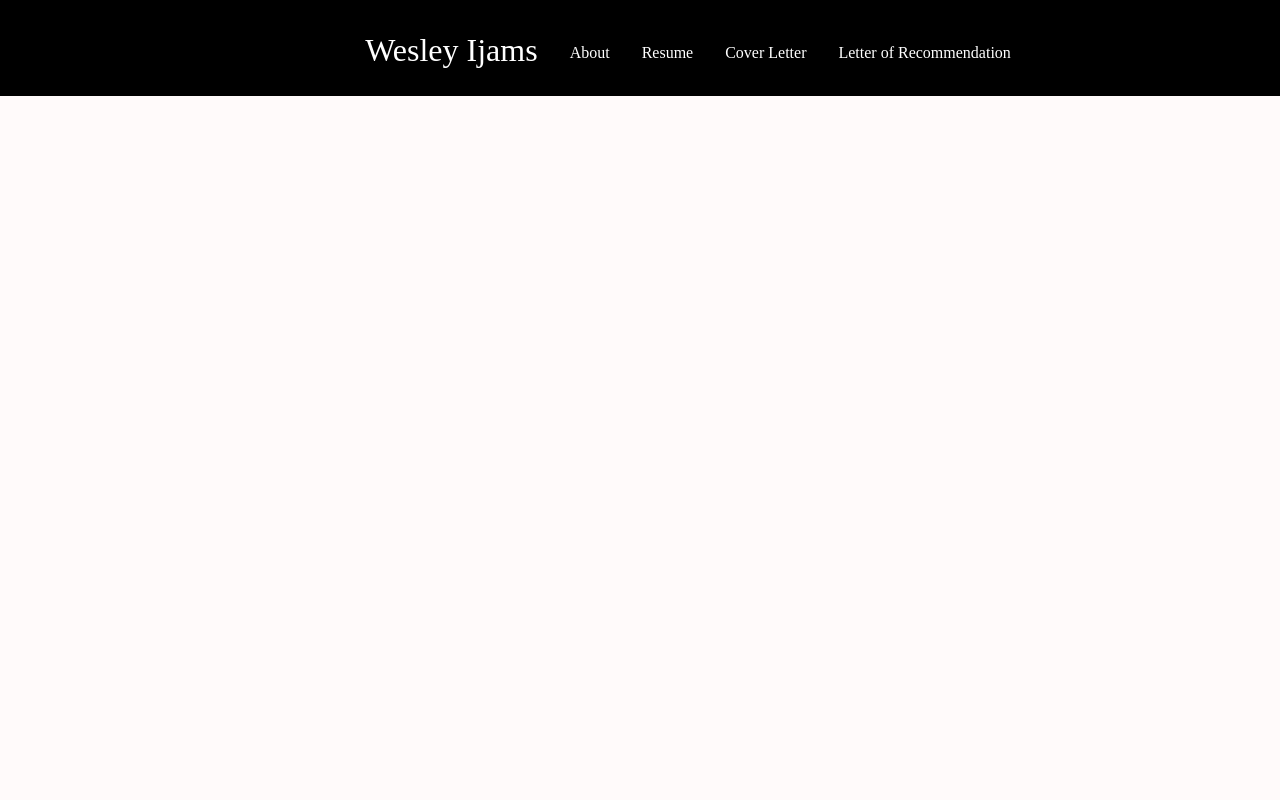
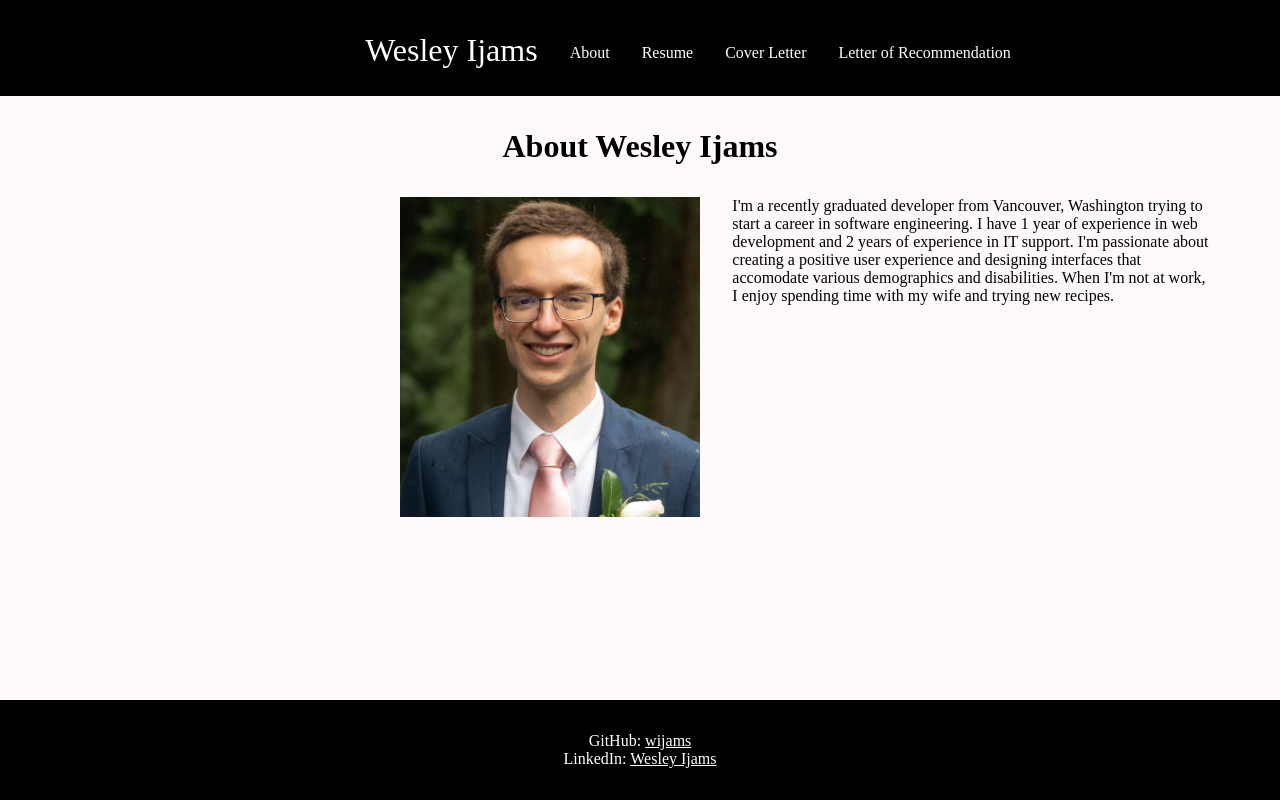
Before and after one commit to wijams/resume, a React (Vite) app: page /about in a window 1280 px wide. Built offline with nearby package versions, Linux system fonts and the light colour scheme.

Commit message:
Add information to about page.

```diff
--- a/index.html
+++ b/index.html
@@ -4,7 +4,7 @@
     <meta charset="UTF-8" />
     <link rel="icon" type="image/svg+xml" href="/vite.svg" />
     <meta name="viewport" content="width=device-width, initial-scale=1.0" />
-    <title>Vite + React + TS</title>
+    <title>Wesley Ijams Portfolio</title>
   </head>
   <body>
     <div id="root"></div>
--- a/src/components/About.tsx
+++ b/src/components/About.tsx
@@ -1,10 +1,43 @@
+import styled from '@emotion/styled';
 import Header from './Header'
+import Footer from './Footer'
+import picture from '../Images/WorkPicture.jpg'
+
+const OwnerHeader = styled.h1`
+    padding-top: 8rem;
+    text-align: center;
+`
+
+const InfoDiv = styled.div`
+    margin-top: 2rem;
+    display: flex;
+    flex-direction: row;
+`
+
+const OwnerImage = styled.img`
+    margin-left: 25rem;
+    height: 20rem;
+`
+
+const OwnerText = styled.p`
+    margin-left: 2rem;
+    width: 30rem;
+`
 
 function About() {
     return (
         <>
             <Header/>
-            <h1>About</h1>
+            <OwnerHeader>About Wesley Ijams</OwnerHeader>
+            <InfoDiv>
+                <OwnerImage src={picture} alt="The website owner"/>
+                <OwnerText>I'm a recently graduated developer from Vancouver, Washington trying to start a career in software engineering.
+                    I have 1 year of experience in web development and 2 years of experience in IT support.
+                    I'm passionate about creating a positive user experience and designing interfaces that accomodate various demographics and disabilities.
+                    When I'm not at work, I enjoy spending time with my wife and trying new recipes.
+                </OwnerText>
+            </InfoDiv>
+            <Footer/>
         </>
     )
 }
--- a/src/components/CoverLetter.tsx
+++ b/src/components/CoverLetter.tsx
@@ -1,10 +1,12 @@
 import Header from './Header'
+import Footer from './Footer'
 
 function CoverLetter() {
     return (
         <>
             <Header/>
             <h1>Cover Letter</h1>
+            <Footer/>
         </>
     )
 }
--- a/src/components/Footer.tsx
+++ b/src/components/Footer.tsx
@@ -7,6 +7,10 @@ const Div = styled.div`
     min-height: 2rem;
     padding: 2rem;
     margin-top: 1rem;
+    position: fixed;
+    left: 0;
+    bottom: 0;
+    right: 0;
 `
 
 const Hyperlink = styled.a`
--- a/src/components/Home.tsx
+++ b/src/components/Home.tsx
@@ -36,7 +36,7 @@ const LinkDiv = styled.div`
     display: flex;
     flex-direction: row;
     justify-content: center;
-    margin-bottom: 2rem;
+    margin-bottom: 8rem;
 `
 
 const IconDiv = styled.div`
@@ -89,7 +89,7 @@ function Home() {
         <>
             <Header/>
             <Banner>
-                <BannerImage src={picture} alt="The website owner"/>
+                <BannerImage src={picture} alt="A forest in mist"/>
             </Banner>
             <TextDiv>
                 <HomeHeader>Wesley Ijams Portfolio</HomeHeader>
--- a/src/components/LetterOfRecommendation.tsx
+++ b/src/components/LetterOfRecommendation.tsx
@@ -1,10 +1,12 @@
 import Header from './Header'
+import Footer from './Footer'
 
 function LetterOfRecommendation() {
     return (
         <>
             <Header/>
             <h1>Letter of Recommendation</h1>
+            <Footer/>
         </>
     )
 }
--- a/src/components/Resume.tsx
+++ b/src/components/Resume.tsx
@@ -1,10 +1,12 @@
 import Header from './Header'
+import Footer from './Footer'
 
 function Resume() {
     return (
         <>
             <Header/>
             <h1>Resume</h1>
+            <Footer/>
         </>
     )
 }
```
